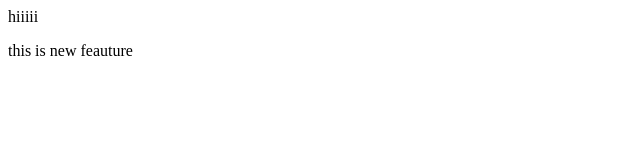
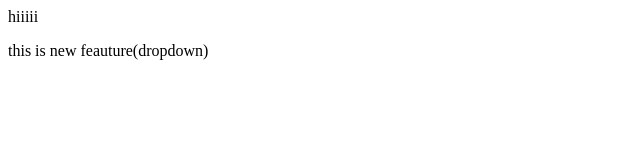
Before and after one commit to Kiranuser/localrepo, a plain HTML site: page index.html in a window 1280 px wide. Shown: the full height of the page, 0-640 px from the left. Drawn offline with Linux system fonts and the light colour scheme.

Commit message:
Added Dropdown

```diff
--- a/index.html
+++ b/index.html
@@ -3,5 +3,5 @@
 
 </p>
 <p>
-    this is new feauture
+    this is new feauture(dropdown)
 </p>
```
